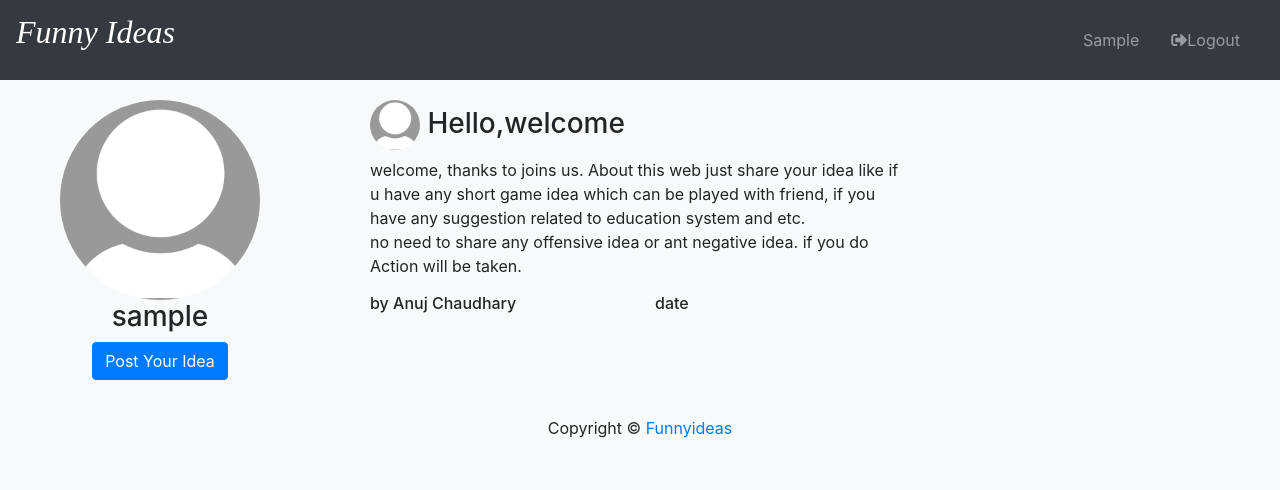
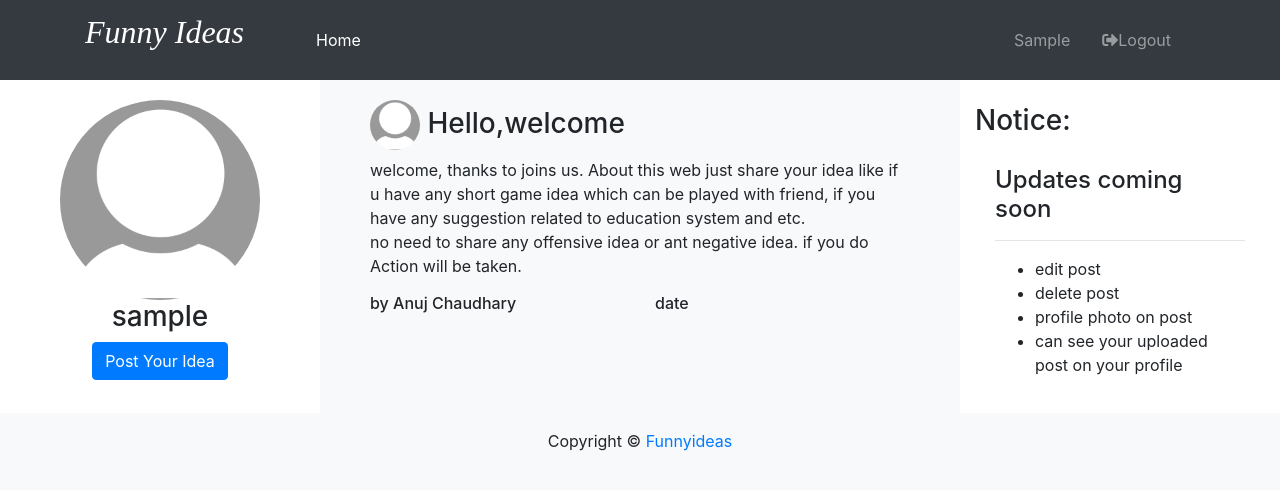
Before and after one commit to ankanuj/funny_ideas, a Django app: page / in a window 1280 px wide. Shown: the top 490 px of the page. Run offline with Django 3.2, Linux system fonts and the light colour scheme; the visitor is signed in with stand-in values (Sample User, id 1); data comes from the database, SQL or seed files in the repository; some libraries are stand-ins or nearby versions.

Commit message:
home button , update col

```diff
--- a/templates/blog/index.html
+++ b/templates/blog/index.html
@@ -7,7 +7,7 @@
 <section id='user'>
     <div class="conatiner-fluid ">
         <div class="row mx-auto">
-            <div class="col-md-3 text-center">
+            <div class="col-md-3 text-center bg-white">
                 <div class="card-body ">
                 	{% if profile.profile_photo %}
                     <img id="user_img" src="{{profile.profile_photo.url}}" class="rounded-circle image-responsive ">
@@ -74,6 +74,19 @@
 
                 </div>
             </div>
+            <div class="col-md-3 pt-4 bg-white">
+                <h3 >Notice:</h3>
+                <div class="card-body">
+                    <h4>Updates coming soon</h4><hr>
+                    <ul>
+                        <li>edit post</li>
+                        <li>delete post</li>
+                        <li>profile photo on post</li>
+                        <li>can see your uploaded post on your profile</li>
+
+                    </ul>
+                </div>
+            </div>
 
         </div>
 
--- a/templates/partials/_navbar.html
+++ b/templates/partials/_navbar.html
@@ -1,10 +1,11 @@
 {% load static%}
  <!-- Navbar -->
-  <nav class="navbar navbar-expand-sm navbar-dark bg-dark  sticky-top">
+  <nav class="navbar navbar-expand-lg navbar-dark bg-dark  sticky-top">
+    <div class="container">
     	{% if user.is_authenticated %}
       		<a class="navbar-brand" href="{%url 'home' %}">
             <h2>
-              <p style=" font-style: italic; font-family: cursive;">Funny Ideas</p>
+              <p style=" font-style: italic; font-family: cursive; ">Funny Ideas</p>
                 </h2>
         {% else %}
      	 	<a class="navbar-brand" href="{%url 'home' %}">
@@ -16,6 +17,19 @@
         -->
 
       </a>
+      <ul class="navbar-nav">
+
+        <li
+          {%  if '/' == request.path %}
+            class="nav-item active ml-5"
+          {%else%}
+            class="nav-item ml-5"
+          {%endif%}>
+
+        <a class="nav-link" href="{%url 'home'%}">Home</a>
+      </li>
+      </ul>
+
       <ul class="navbar-nav ml-auto">
         {% if user.is_authenticated %}
         <li class="nav-item mr-3">
@@ -33,4 +47,5 @@
           </li>
         {% else %}
         {% endif %}
+        </div>
   </nav>
```
